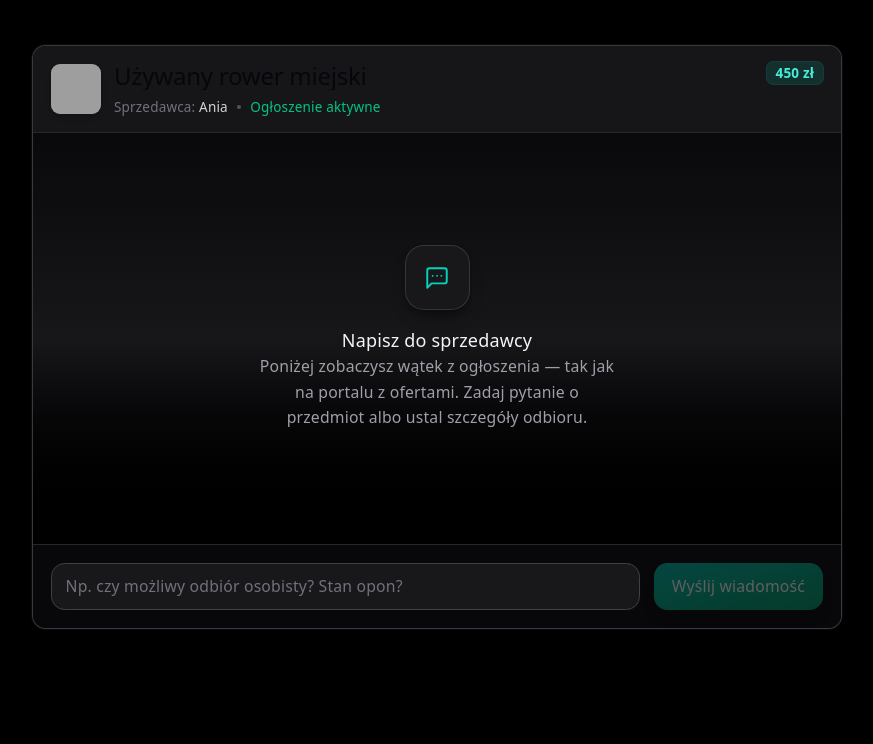
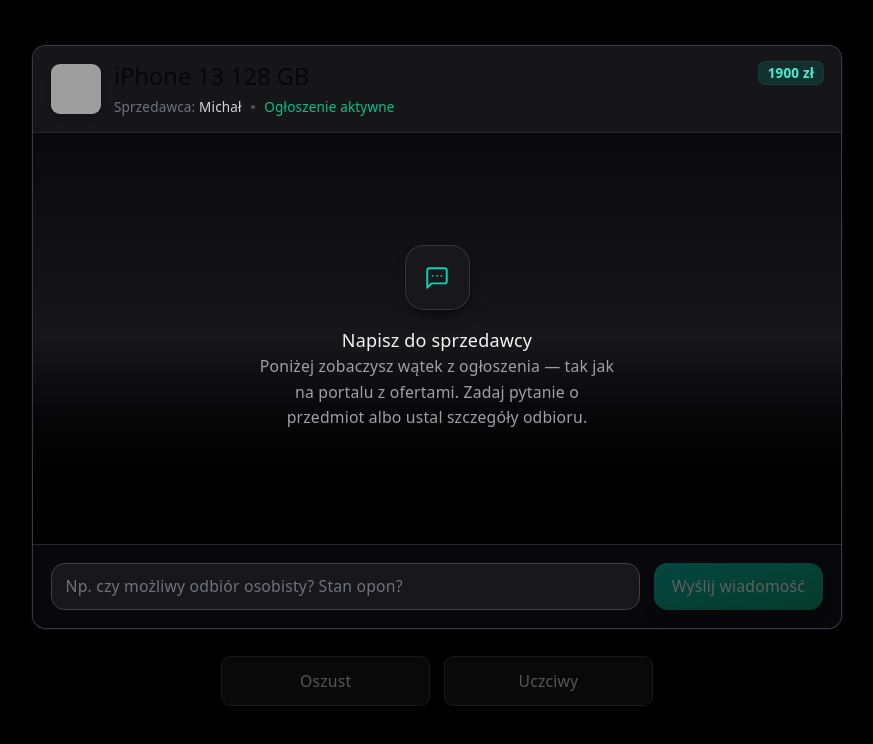
Before and after one commit to cherries-kosciuszkon/kosciuszkon, a React (Vite) app in the folder client/: page /chat in a window 1280 px wide. Shown: the top 744 px of the page, without its empty margins (203-1076 px from the left). Built offline with nearby package versions, Linux system fonts and the light colour scheme; grey boxes are pictures that could not be loaded.

Commit message:
(chat) działające przyciski oszust / uczciwy (#12)

```diff
--- a/client/src/features/chat/components/ChatPanel.tsx
+++ b/client/src/features/chat/components/ChatPanel.tsx
@@ -1,23 +1,37 @@
-import { useState } from 'react'
+import { useEffect, useRef, useState } from 'react'
 import { useChat } from '../hooks/useChat'
-import { useRandomPrompt } from '../hooks/useRandomPrompt'
 import type { ChatMessage } from '../types'
+import type { ChatSessionPrompt } from '../types/prompt'
 import { MessageComposer } from './MessageComposer'
 import { MessageList } from './MessageList'
 
-export type VerdictChoice = 'scammer' | 'not_scammer'
-
 export type ChatPanelProps = {
   className?: string
-  onVerdict?: (choice: VerdictChoice) => void
+  sessionPrompt: ChatSessionPrompt
+  /** `true` gdy jest co najmniej jedna wiadomość użytkownika i jedna odpowiedź modelu — można oddać werdykt. */
+  onVerdictReadyChange?: (ready: boolean) => void
 }
 
 const OFFER_IMAGE_SRC = '/chat/offer_image.png'
 
-export function ChatPanel({ className = '', onVerdict }: ChatPanelProps) {
+export function ChatPanel({
+  className = '',
+  sessionPrompt,
+  onVerdictReadyChange,
+}: ChatPanelProps) {
   const [messages, setMessages] = useState<ChatMessage[]>([])
-  const sessionPrompt = useRandomPrompt()
   const { sendMessage, isSending } = useChat()
+
+  const onVerdictReadyChangeRef = useRef(onVerdictReadyChange)
+  onVerdictReadyChangeRef.current = onVerdictReadyChange
+
+  useEffect(() => {
+    setMessages([])
+  }, [sessionPrompt.sessionId])
+
+  useEffect(() => {
+    onVerdictReadyChangeRef.current?.(messages.length > 1)
+  }, [messages.length])
 
   async function handleSend(body: string) {
     const userMessage: ChatMessage = {
@@ -73,10 +87,10 @@
                 id="chat-panel-title"
                 className="truncate text-sm font-semibold leading-snug text-zinc-50 sm:text-base"
               >
-                Używany rower miejski
+                {sessionPrompt.listedProduct.item}
               </h2>
               <span className="shrink-0 rounded-md bg-teal-500/15 px-2 py-0.5 text-xs font-semibold tabular-nums text-teal-300 ring-1 ring-teal-500/25">
-                450 zł
+                {sessionPrompt.listedProduct.price}
               </span>
             </div>
             <p className="mt-1.5 flex flex-wrap items-center gap-x-2 gap-y-0.5 text-xs text-zinc-500">
@@ -97,30 +111,6 @@
       </header>
       <MessageList messages={messages} isTyping={isSending} />
       <MessageComposer onSend={handleSend} isSending={isSending} />
-      {messages.length > 1 ? (
-        <div
-          className="shrink-0 border-t border-zinc-800 bg-zinc-900/70 px-3 py-3 sm:px-4"
-          role="group"
-          aria-label="Twoja ocena tego ogłoszenia"
-        >
-          <div className="flex gap-2">
-            <button
-              type="button"
-              onClick={() => onVerdict?.('scammer')}
-              className="min-h-11 flex-1 cursor-pointer rounded-lg border border-zinc-700 bg-zinc-900 px-3 py-2.5 text-sm font-medium text-zinc-300 ring-0 transition hover:scale-[1.02] hover:border-rose-500/80 hover:bg-rose-500/20 hover:text-rose-100 hover:ring-1 hover:ring-rose-500/35 hover:shadow-md hover:shadow-black/20 active:scale-[0.98] focus-visible:outline focus-visible:ring-2 focus-visible:ring-rose-400/90 focus-visible:ring-offset-2 focus-visible:ring-offset-zinc-950 active:bg-zinc-900"
-            >
-              Podejrzana oferta
-            </button>
-            <button
-              type="button"
-              onClick={() => onVerdict?.('not_scammer')}
-              className="min-h-11 flex-1 cursor-pointer rounded-lg border border-zinc-700 bg-zinc-900 px-3 py-2.5 text-sm font-medium text-zinc-300 ring-0 transition hover:scale-[1.02] hover:border-emerald-500/80 hover:bg-emerald-500/20 hover:text-emerald-100 hover:ring-1 hover:ring-emerald-500/35 hover:shadow-md hover:shadow-black/20 active:scale-[0.98] focus-visible:outline focus-visible:ring-2 focus-visible:ring-emerald-400/90 focus-visible:ring-offset-2 focus-visible:ring-offset-zinc-950 active:bg-zinc-900"
-            >
-              Wygląda wiarygodnie
-            </button>
-          </div>
-        </div>
-      ) : null}
     </section>
   )
 }
--- a/client/src/features/chat/hooks/useRandomPrompt.ts
+++ b/client/src/features/chat/hooks/useRandomPrompt.ts
@@ -8,17 +8,20 @@
   return items[i] as T
 }
 
-// Generates random prompt
-export function useRandomPrompt(): ChatSessionPrompt {
-  return useMemo(() => {
+export function createRandomChatPrompt(): ChatSessionPrompt {
   const { isScammer, scenario } = pickRandom(PROMPT_SCENARIOS)
   const { imageName, ...listedProduct } = pickRandom(LISTED_PRODUCTS)
   return {
+    sessionId: crypto.randomUUID(),
     isScammer,
     scenario,
     sellerName: pickRandom(SELLER_NAMES),
     listedProduct,
     imageName,
   }
-  }, [])
 }
+
+/** Losuje prompt na montowanie komponentu (jedna runda). Do kolejnych rund użyj `createRandomChatPrompt`. */
+export function useRandomPrompt(): ChatSessionPrompt {
+  return useMemo(() => createRandomChatPrompt(), [])
+}
--- a/client/src/features/chat/types/prompt.ts
+++ b/client/src/features/chat/types/prompt.ts
@@ -9,6 +9,8 @@
 }
 
 export type ChatSessionPrompt = PromptScenario & {
+  /** Unikalny identyfikator rundy — zmiana zeruje wątek w panelu czatu. */
+  sessionId: string
   sellerName: string
   listedProduct: ListedProduct
   imageName: string
--- a/client/src/pages/ChatPage.tsx
+++ b/client/src/pages/ChatPage.tsx
@@ -1,11 +1,117 @@
+import { useCallback, useState } from 'react'
 import { ChatPanel } from '../features/chat/components/ChatPanel'
+import { createRandomChatPrompt } from '../features/chat/hooks/useRandomPrompt'
+import { ResultModal } from '../features/modal'
+
+type ChatVerdictResult = {
+  userChoseScam: boolean
+  correct: boolean
+  explanation: string
+}
+
+function verdictExplanation(
+  sellerWasScammer: boolean,
+  userChoseScammer: boolean,
+  correct: boolean,
+): string {
+  if (correct) {
+    return sellerWasScammer
+      ? 'W tej symulacji sprzedawca był ustawiony jako oszust. Dobrze, że to wyłapałeś — w prawdziwych ogłoszeniach szukaj pośpiechu, dziwnych kanałów płatności i sprzeczności w opisie.'
+      : 'W tej rundzie sprzedawca był uczciwy. Spójne odpowiedzi i brak nacisku na podejrzaną płatność to dobry znak — i tak zawsze weryfikuj ofertę niezależnie.'
+  }
+  if (sellerWasScammer && !userChoseScammer) {
+    return 'Tu symulowany sprzedawca był oszustem. Warto wrócić do rozmowy i poszukać sygnałów typu presja czasowa, prośba o przedpłatę „na zaufanie” albo zmiana warunków w trakcie.'
+  }
+  return 'W tej rundzie sprzedawca był uczciwy — subtelność rozmowy mogła wprowadzić w błąd. Uczciwy sprzedawca zwykle odpowiada konkretnie i nie forsował dziwnych metod zapłaty.'
+}
 
 export default function ChatPage() {
+  const [sessionPrompt, setSessionPrompt] = useState(createRandomChatPrompt)
+  const [verdictReady, setVerdictReady] = useState(false)
+  const [roundLocked, setRoundLocked] = useState(false)
+  const [roundResult, setRoundResult] = useState<ChatVerdictResult | null>(null)
+
+  const startNewRound = useCallback(() => {
+    setRoundResult(null)
+    setRoundLocked(false)
+    setSessionPrompt(createRandomChatPrompt())
+  }, [])
+
+  function handleGuess(userChoseScammer: boolean) {
+    if (!verdictReady || roundLocked) return
+    const correct = userChoseScammer === sessionPrompt.isScammer
+    setRoundLocked(true)
+    setRoundResult({
+      userChoseScam: userChoseScammer,
+      correct,
+      explanation: verdictExplanation(
+        sessionPrompt.isScammer,
+        userChoseScammer,
+        correct,
+      ),
+    })
+  }
+
   return (
     <div className="min-h-dvh bg-black text-zinc-100 antialiased">
       <div className="mx-auto max-w-3xl px-4 py-6 sm:px-6 sm:py-10">
-        <ChatPanel className="min-h-[20rem] h-[min(32rem,calc(100dvh-13rem))] sm:h-[min(36rem,calc(100dvh-12rem))]" />
+        <ChatPanel
+          className="min-h-[20rem] h-[min(32rem,calc(100dvh-13rem))] sm:h-[min(36rem,calc(100dvh-12rem))]"
+          sessionPrompt={sessionPrompt}
+          onVerdictReadyChange={setVerdictReady}
+        />
+
+        <div className="mx-auto mt-5 flex w-full max-w-sm flex-col gap-3 sm:mt-6">
+          <div className="flex flex-col gap-3 sm:flex-row sm:justify-center">
+            <button
+              type="button"
+              disabled={!verdictReady || roundLocked}
+              onClick={() => handleGuess(true)}
+              className="min-h-11 flex-1 cursor-pointer rounded-lg border border-zinc-700 bg-zinc-900 px-3 py-2.5 text-sm font-medium text-zinc-300 ring-0 transition hover:scale-[1.02] hover:border-rose-500/80 hover:bg-rose-500/20 hover:text-rose-100 hover:ring-1 hover:ring-rose-500/35 hover:shadow-md hover:shadow-black/20 active:scale-[0.98] focus-visible:outline focus-visible:ring-2 focus-visible:ring-rose-400/90 focus-visible:ring-offset-2 focus-visible:ring-offset-zinc-950 active:bg-zinc-900 disabled:pointer-events-none disabled:opacity-40"
+            >
+              Oszust
+            </button>
+            <button
+              type="button"
+              disabled={!verdictReady || roundLocked}
+              onClick={() => handleGuess(false)}
+              className="min-h-11 flex-1 cursor-pointer rounded-lg border border-zinc-700 bg-zinc-900 px-3 py-2.5 text-sm font-medium text-zinc-300 ring-0 transition hover:scale-[1.02] hover:border-emerald-500/80 hover:bg-emerald-500/20 hover:text-emerald-100 hover:ring-1 hover:ring-emerald-500/35 hover:shadow-md hover:shadow-black/20 active:scale-[0.98] focus-visible:outline focus-visible:ring-2 focus-visible:ring-emerald-400/90 focus-visible:ring-offset-2 focus-visible:ring-offset-zinc-950 active:bg-zinc-900 disabled:pointer-events-none disabled:opacity-40"
+            >
+              Uczciwy
+            </button>
+          </div>
+          {roundLocked && roundResult === null ? (
+            <button
+              type="button"
+              className="w-full rounded-xl border border-zinc-600 bg-zinc-900/80 py-2.5 text-sm font-medium text-zinc-200 hover:bg-zinc-800"
+              onClick={startNewRound}
+            >
+              Nowa rozmowa
+            </button>
+          ) : null}
+        </div>
       </div>
+
+      {roundResult ? (
+        <ResultModal
+          open
+          onClose={() => setRoundResult(null)}
+          success={roundResult.correct}
+          subtitle={
+            roundResult.correct
+              ? 'Trafnie oceniłeś sprzedawcę.'
+              : 'To nie była właściwa ocena — zobacz krótką podpowiedź poniżej.'
+          }
+          explanation={roundResult.explanation}
+          nextAction={{
+            label: 'Kolejna rozmowa',
+            onClick: () => {
+              setRoundResult(null)
+              startNewRound()
+            },
+          }}
+        />
+      ) : null}
     </div>
   )
 }
```
Lines whose indentation alone changed are shown as unchanged.
